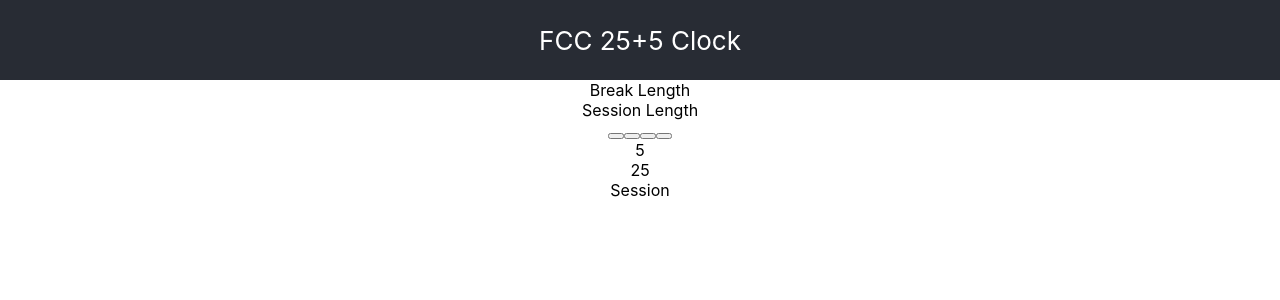
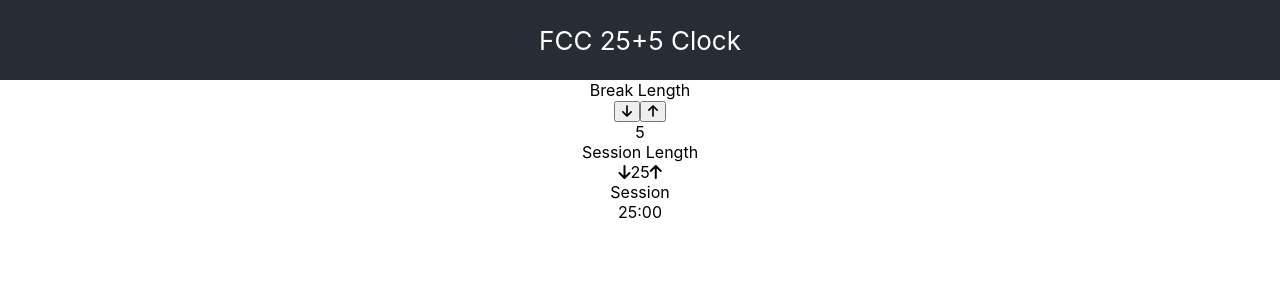
Before and after one commit to rkh-leung/fcc-clock, a React (Create React App) app: page / in a window 1280 px wide. Shown: the top 300 px of the page. Built offline with nearby package versions, Linux system fonts and the light colour scheme.

Commit message:
add: content user story 8

```diff
--- a/public/index.html
+++ b/public/index.html
@@ -1,20 +1,20 @@
 <!DOCTYPE html>
-<html lang="en">
+<html lang='en'>
 <head>
-    <meta charset="utf-8" />
-    <link rel="icon" href="%PUBLIC_URL%/favicon.ico" />
-    <meta name="viewport" content="width=device-width, initial-scale=1" />
-    <meta name="theme-color" content="#000000" />
+  <meta charset='utf-8' />
+  <link rel='icon' href='%PUBLIC_URL%/favicon.ico' />
+  <meta name='viewport' content='width=device-width, initial-scale=1' />
+  <meta name='theme-color' content='#000000' />
   <meta
-      name="description"
-      content="Web site created using create-react-app"
+    name='description'
+    content='Web site created using create-react-app'
   />
-    <link rel="apple-touch-icon" href="%PUBLIC_URL%/logo192.png" />
+  <link rel='apple-touch-icon' href='%PUBLIC_URL%/logo192.png' />
   <!--
     manifest.json provides metadata used when your web app is installed on a
     user's mobile device or desktop. See https://developers.google.com/web/fundamentals/web-app-manifest/
   -->
-    <link rel="manifest" href="%PUBLIC_URL%/manifest.json" />
+  <link rel='manifest' href='%PUBLIC_URL%/manifest.json' />
   <!--
     Notice the use of %PUBLIC_URL% in the tags above.
     It will be replaced with the URL of the `public` folder during the build.
@@ -28,7 +28,8 @@
 </head>
 <body>
 <noscript>You need to enable JavaScript to run this app.</noscript>
-    <div id="root"></div>
-  <script src="https://cdn.freecodecamp.org/testable-projects-fcc/v1/bundle.js"></script>
+<div id='root'></div>
+<script src='https://cdn.freecodecamp.org/testable-projects-fcc/v1/bundle.js'></script>
+<script src='https://kit.fontawesome.com/bc63f64439.js' crossorigin='anonymous'></script>
 </body>
 </html>
--- a/src/App.tsx
+++ b/src/App.tsx
@@ -1,27 +1,49 @@
 import React, { useState } from 'react'
-import './App.css';
+import './App.css'
 
 function App() {
   let breakState: number = 5
+  let sessionState: number = 1500
+
   const [breakLength, setBreakLength] = useState(breakState)
-  let sessionState: number = 25
-  const [sessionLength, setSessionLength] = useState(sessionState)
+  const [second, setSecond] = useState(sessionState)
+
+  let minute: number = Math.floor(second / 60)
+
+  const sessionHandler = (counter: number) => {
+    setSecond((prevState) => prevState + counter)
+  }
+
   return (
-    <div className="App">
-      <header className="App-header">
-        FCC 25+5 Clock
-      </header>
+    <div className='App'>
+      <header className='App-header'>FCC 25+5 Clock</header>
       <div id={'break-label'}>Break Length</div>
+      <button id={'break-decrement'}>
+        <i className={'fa fa-arrow-down'} />
+      </button>
+      <button id={'break-increment'}>
+        <i className={'fa fa-arrow-up'} />
+      </button>
+      <div id={'break-length'}>{breakLength}</div>
       <div id={'session-label'}>Session Length</div>
-      <button id={'break-decrement'} />
-      <button id={'session-decrement'} />
-      <button id={'break-increment'} />
-      <button id={'session-increment'} />
-      <div id={'break-length'}>{breakLength}</div>
-      <div id={'session-length'}>{sessionLength}</div>
+      <i
+        className={'fa fa-arrow-down'}
+        id={'session-decrement'}
+        onClick={() => sessionHandler(-60)}
+      />
+      <span id={'session-length'}>{minute}</span>
+      <i
+        className={'fa fa-arrow-up'}
+        id={'session-increment'}
+        onClick={() => sessionHandler(60)}
+      />
       <div id={'timer-label'}>Session</div>
+      <div id={'time-left'}>
+        {minute < 10 ? `0${minute}` : minute}:
+        {second % 60 < 10 ? `0${second % 60}` : second % 60}
+      </div>
     </div>
-  );
+  )
 }
 
-export default App;
+export default App
```
Lines whose indentation alone changed are shown as unchanged.
